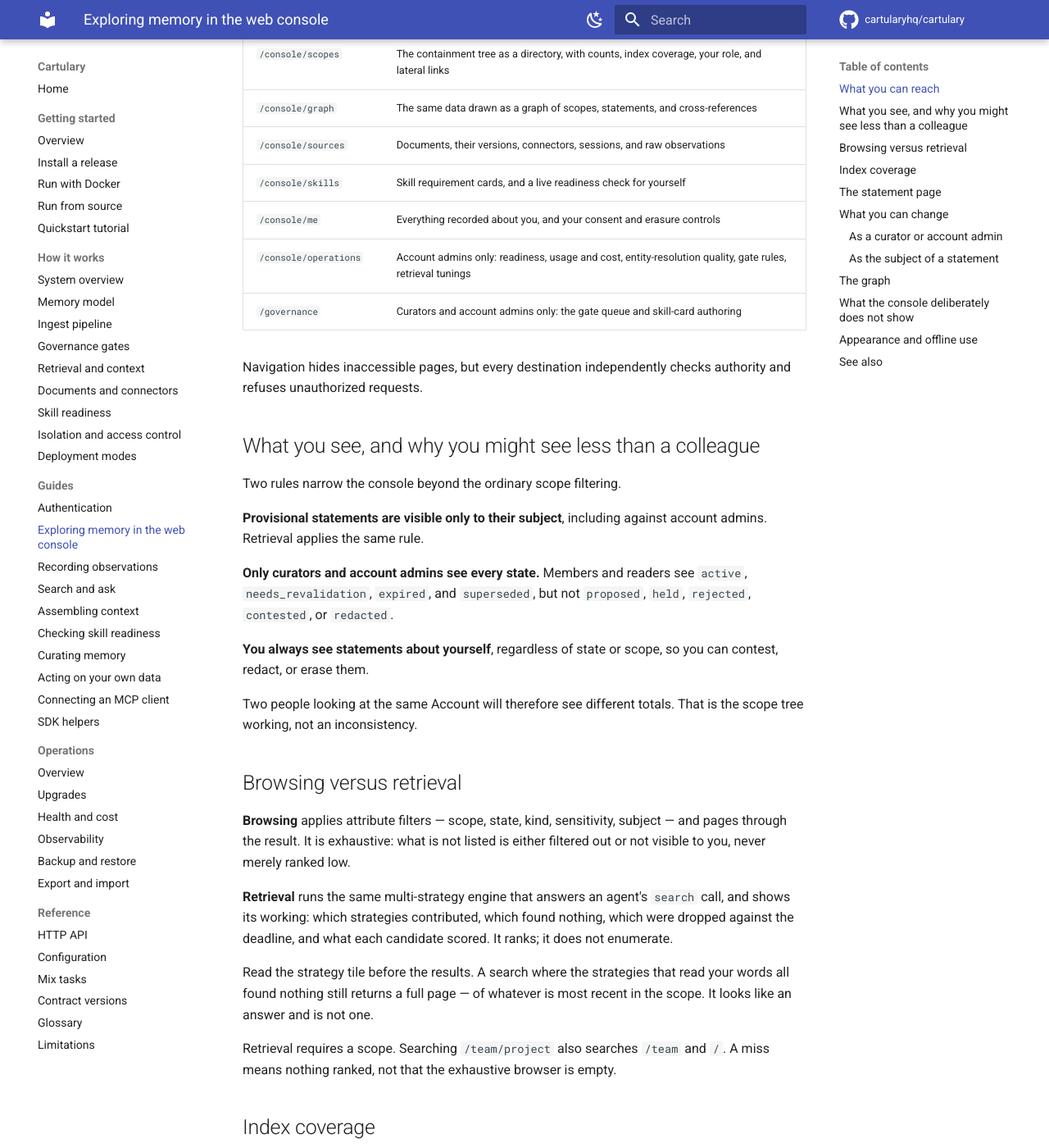
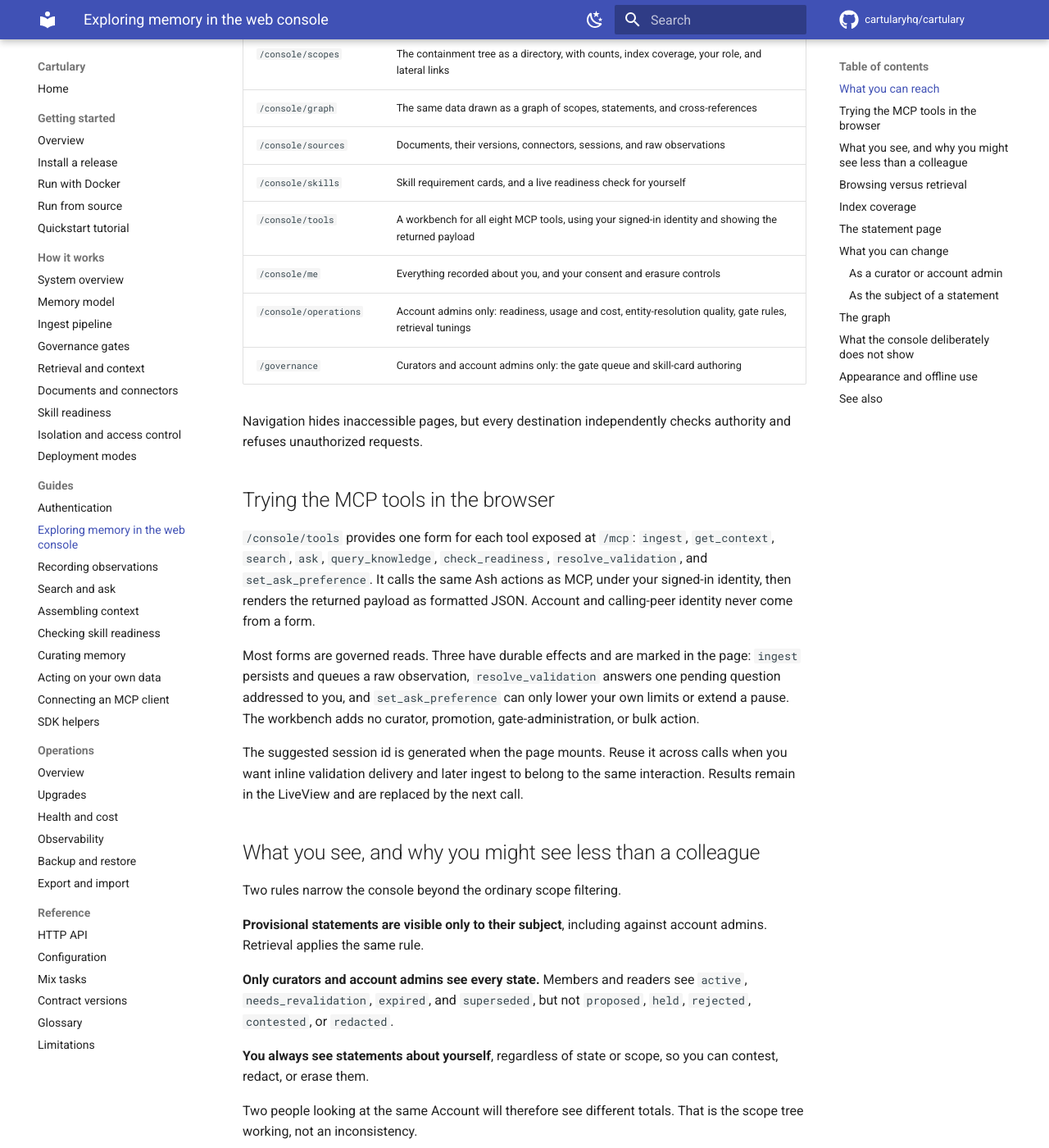
Before and after one commit to cartularyhq/cartulary, an MkDocs documentation site: the page built from docs/guides/web-console.md, in a window 1280 px wide and 1400 px high, scrolled down 646 px. Shown: the whole window at 82% size. Built offline with MkDocs 1.6.1 and Material for MkDocs 9.7.7, drawn with Linux system fonts in a browser that asks for light colours; comment, search, counter and statistics services are not loaded.

Commit message:
Add MCP tool workbench to console

```diff
--- a/docs/guides/web-console.md
+++ b/docs/guides/web-console.md
@@ -25,12 +25,32 @@
 | `/console/graph` | The same data drawn as a graph of scopes, statements, and cross-references |
 | `/console/sources` | Documents, their versions, connectors, sessions, and raw observations |
 | `/console/skills` | Skill requirement cards, and a live readiness check for yourself |
+| `/console/tools` | A workbench for all eight MCP tools, using your signed-in identity and showing the returned payload |
 | `/console/me` | Everything recorded about you, and your consent and erasure controls |
 | `/console/operations` | Account admins only: readiness, usage and cost, entity-resolution quality, gate rules, retrieval tunings |
 | `/governance` | Curators and account admins only: the gate queue and skill-card authoring |
 
 Navigation hides inaccessible pages, but every destination independently
 checks authority and refuses unauthorized requests.
+
+## Trying the MCP tools in the browser
+
+`/console/tools` provides one form for each tool exposed at `/mcp`: `ingest`,
+`get_context`, `search`, `ask`, `query_knowledge`, `check_readiness`,
+`resolve_validation`, and `set_ask_preference`. It calls the same Ash actions
+as MCP, under your signed-in identity, then renders the returned payload as
+formatted JSON. Account and calling-peer identity never come from a form.
+
+Most forms are governed reads. Three have durable effects and are marked in
+the page: `ingest` persists and queues a raw observation,
+`resolve_validation` answers one pending question addressed to you, and
+`set_ask_preference` can only lower your own limits or extend a pause. The
+workbench adds no curator, promotion, gate-administration, or bulk action.
+
+The suggested session id is generated when the page mounts. Reuse it across
+calls when you want inline validation delivery and later ingest to belong to
+the same interaction. Results remain in the LiveView and are replaced by the
+next call.
 
 ## What you see, and why you might see less than a colleague
 
```
Also changed, not shown: docs/reference/http-api.md (+1 -0 lines), priv/static/assets/console.css (+56 -0 lines), specs/architecture/browser-console.md (+13 -2 lines), specs/implementation-status.md (+1 -1 lines), 5 other files.
